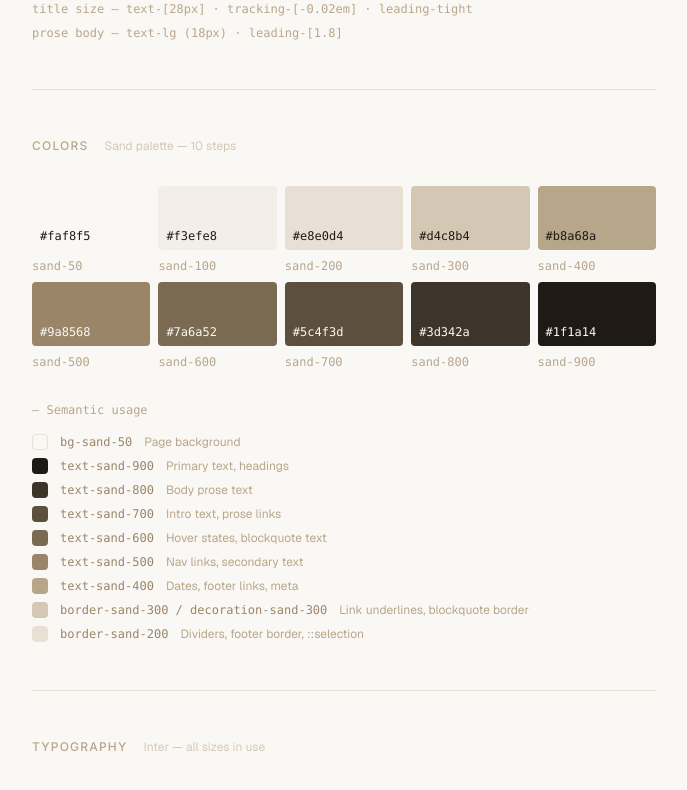
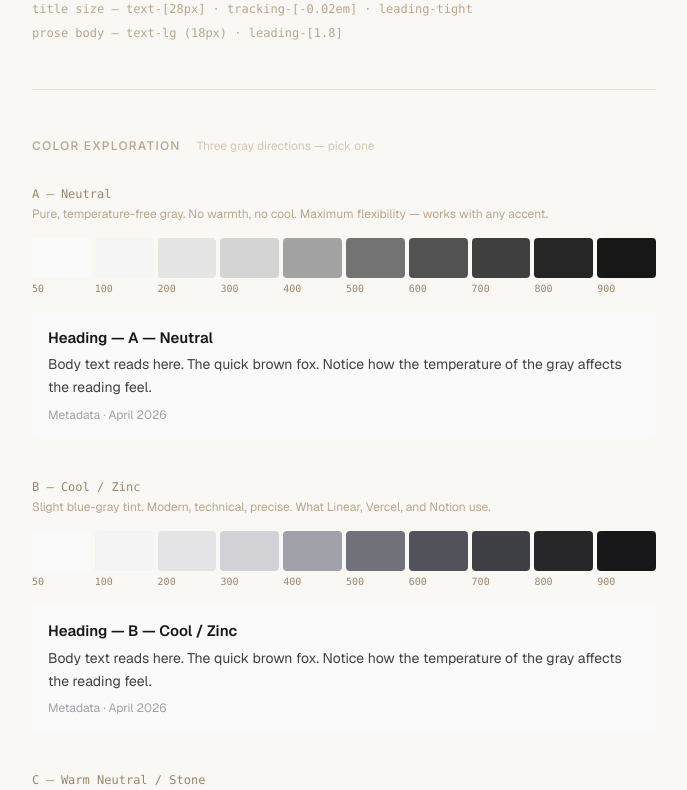
Before and after one commit to flo-flo-lenormand/flo-portfolio, a Next.js app: page /design-system in a window 1280 px wide. Shown: the part 980-1770 px from the top of the page, without its empty margins (296-983 px from the left). Built offline with nearby package versions, Linux system fonts and the light colour scheme.

Commit message:
Add color exploration: three gray palette directions
Shows A (pure neutral), B (cool/zinc), C (warm stone) side by side
with swatches + a live text preview for each so the temperature
difference is readable in context.

https://claude.ai/code/session_0171HCgRZRKCtPaVMv8b8ir6

```diff
--- a/src/app/design-system/page.tsx
+++ b/src/app/design-system/page.tsx
@@ -94,6 +94,90 @@ export default function DesignSystem() {
           <Label>title size — text-[28px] · tracking-[-0.02em] · leading-tight</Label>
           <Label>prose body — text-lg (18px) · leading-[1.8]</Label>
         </div>
+      </Section>
+
+      {/* ─── Color Exploration ──────────────────────────────── */}
+      <Section title="Color Exploration" note="Three gray directions — pick one">
+
+        {[
+          {
+            label: "A — Neutral",
+            note: "Pure, temperature-free gray. No warmth, no cool. Maximum flexibility — works with any accent.",
+            steps: [
+              { hex: "#fafafa", label: "50" },
+              { hex: "#f5f5f5", label: "100" },
+              { hex: "#e5e5e5", label: "200" },
+              { hex: "#d4d4d4", label: "300" },
+              { hex: "#a3a3a3", label: "400" },
+              { hex: "#737373", label: "500" },
+              { hex: "#525252", label: "600" },
+              { hex: "#404040", label: "700" },
+              { hex: "#262626", label: "800" },
+              { hex: "#171717", label: "900" },
+            ],
+          },
+          {
+            label: "B — Cool / Zinc",
+            note: "Slight blue-gray tint. Modern, technical, precise. What Linear, Vercel, and Notion use.",
+            steps: [
+              { hex: "#fafafa", label: "50" },
+              { hex: "#f4f4f5", label: "100" },
+              { hex: "#e4e4e7", label: "200" },
+              { hex: "#d1d1d6", label: "300" },
+              { hex: "#a1a1aa", label: "400" },
+              { hex: "#71717a", label: "500" },
+              { hex: "#52525b", label: "600" },
+              { hex: "#3f3f46", label: "700" },
+              { hex: "#27272a", label: "800" },
+              { hex: "#18181b", label: "900" },
+            ],
+          },
+          {
+            label: "C — Warm Neutral / Stone",
+            note: "Faintest warmth — not sand, not beige, but not cold either. More editorial, more human.",
+            steps: [
+              { hex: "#fafaf9", label: "50" },
+              { hex: "#f5f5f4", label: "100" },
+              { hex: "#e7e5e4", label: "200" },
+              { hex: "#d6d3d1", label: "300" },
+              { hex: "#a8a29e", label: "400" },
+              { hex: "#78716c", label: "500" },
+              { hex: "#57534e", label: "600" },
+              { hex: "#44403c", label: "700" },
+              { hex: "#292524", label: "800" },
+              { hex: "#1c1917", label: "900" },
+            ],
+          },
+        ].map((palette) => (
+          <div key={palette.label} className="mb-10 last:mb-0">
+            <p className="text-xs font-mono text-sand-500 mb-1">{palette.label}</p>
+            <p className="text-xs text-sand-400 mb-4">{palette.note}</p>
+            <div className="grid grid-cols-10 gap-1 mb-3">
+              {palette.steps.map((s) => (
+                <div key={s.label}>
+                  <div
+                    className="h-10 rounded-sm"
+                    style={{ backgroundColor: s.hex }}
+                  />
+                  <p className="text-xs font-mono mt-1" style={{ color: "#9a8568", fontSize: "10px" }}>{s.label}</p>
+                </div>
+              ))}
+            </div>
+            {/* Live text preview */}
+            <div className="mt-4 p-4 rounded" style={{ backgroundColor: palette.steps[0].hex }}>
+              <p className="font-semibold mb-1" style={{ color: palette.steps[9].hex, fontSize: "15px" }}>
+                Heading — {palette.label}
+              </p>
+              <p className="text-sm leading-relaxed" style={{ color: palette.steps[7].hex }}>
+                Body text reads here. The quick brown fox. Notice how the temperature of the gray affects the reading feel.
+              </p>
+              <p className="text-xs mt-2" style={{ color: palette.steps[4].hex }}>
+                Metadata · April 2026
+              </p>
+            </div>
+          </div>
+        ))}
+
       </Section>
 
       {/* ─── Colors ─────────────────────────────────────────── */}
```
